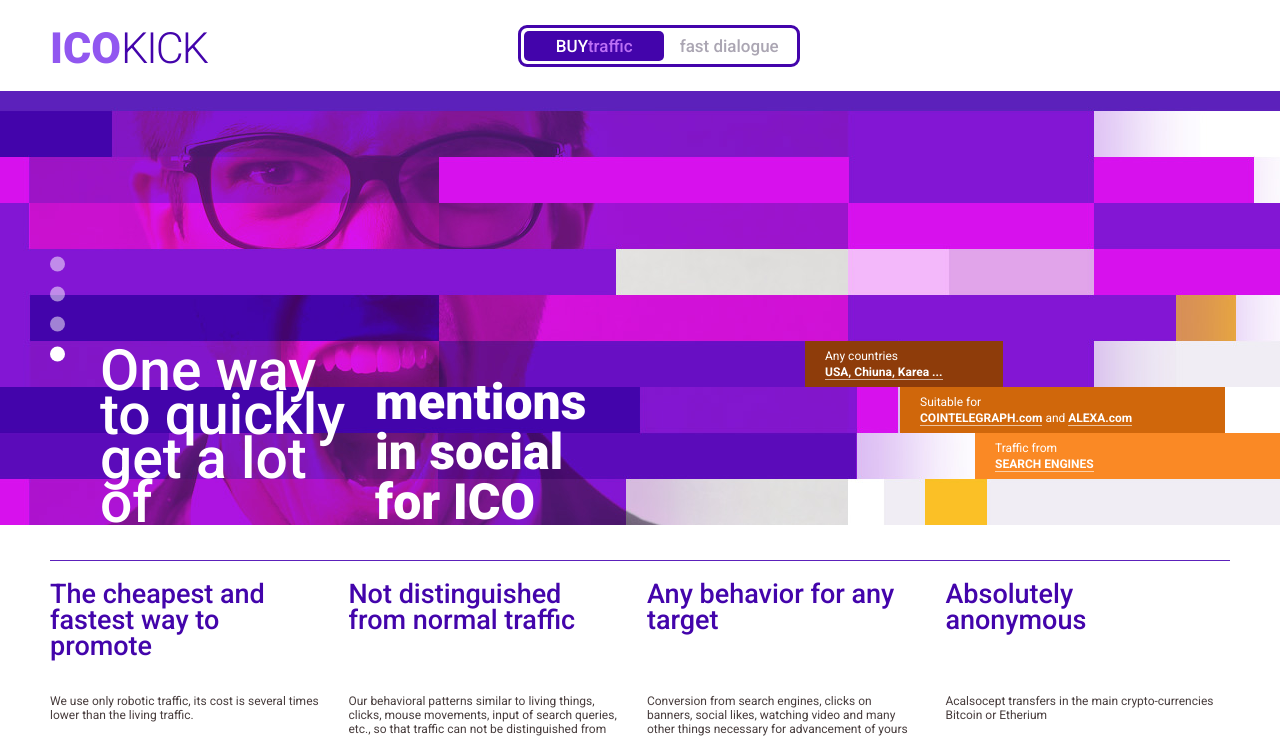
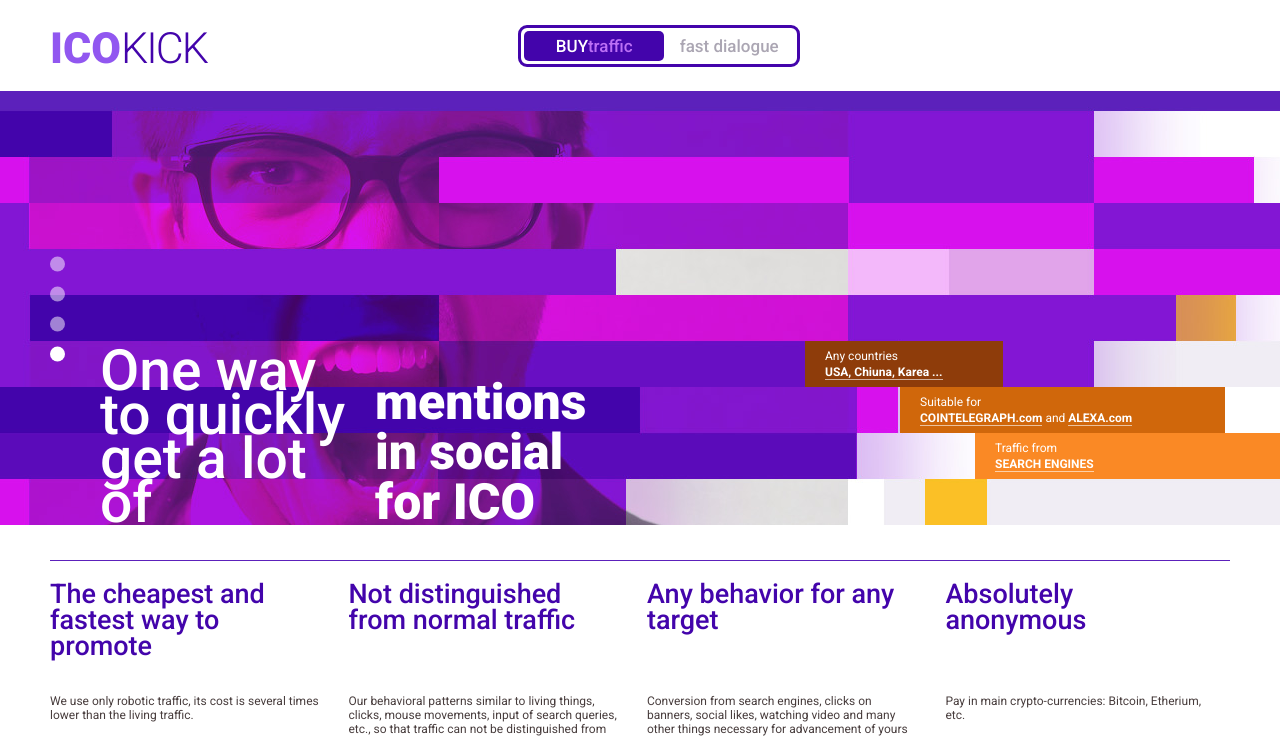
Before and after one commit to icokick/icokick.github.io, a plain HTML site: page index.html in a window 1280 px wide. Shown: the top 736 px of the page. Drawn offline with nearby package versions, Linux system fonts and the light colour scheme.

Commit message:
Text changes

```diff
--- a/index.html
+++ b/index.html
@@ -136,7 +136,7 @@
 					<div class="item-info">
 						<div class="title-set1">Absolutely anonymous</div>
 						<div class="item-info__desc">
-							<p>Acalsocept transfers in the main crypto-currencies Bitcoin or Etherium</p>
+							<p>Pay in main crypto-currencies: Bitcoin, Etherium, etc.</p>
 						</div>
 						<div>
 							<div class="item-info__logo"><img src="img/logos/logo-bitcoin.png" alt=""></div>
```
